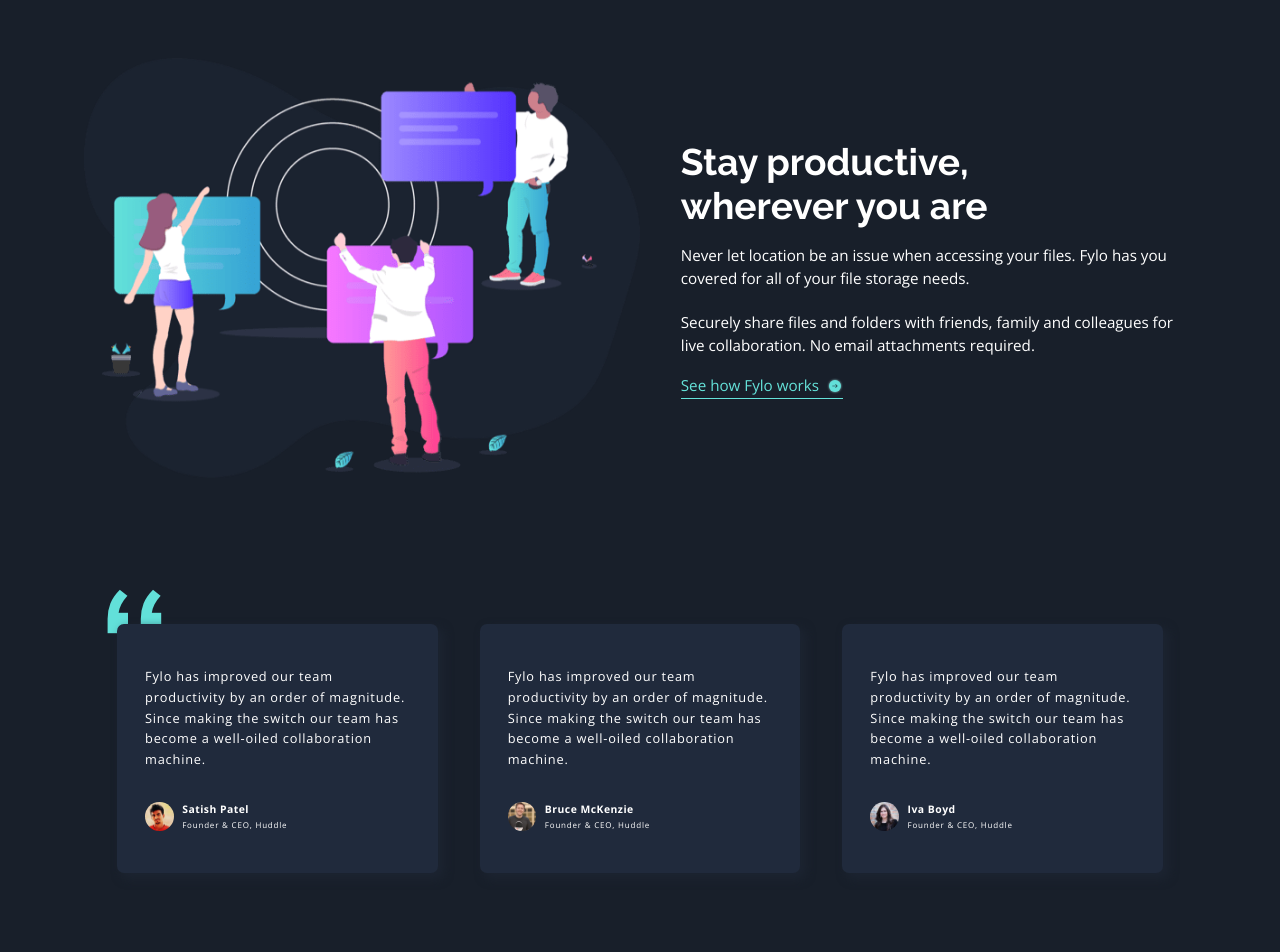
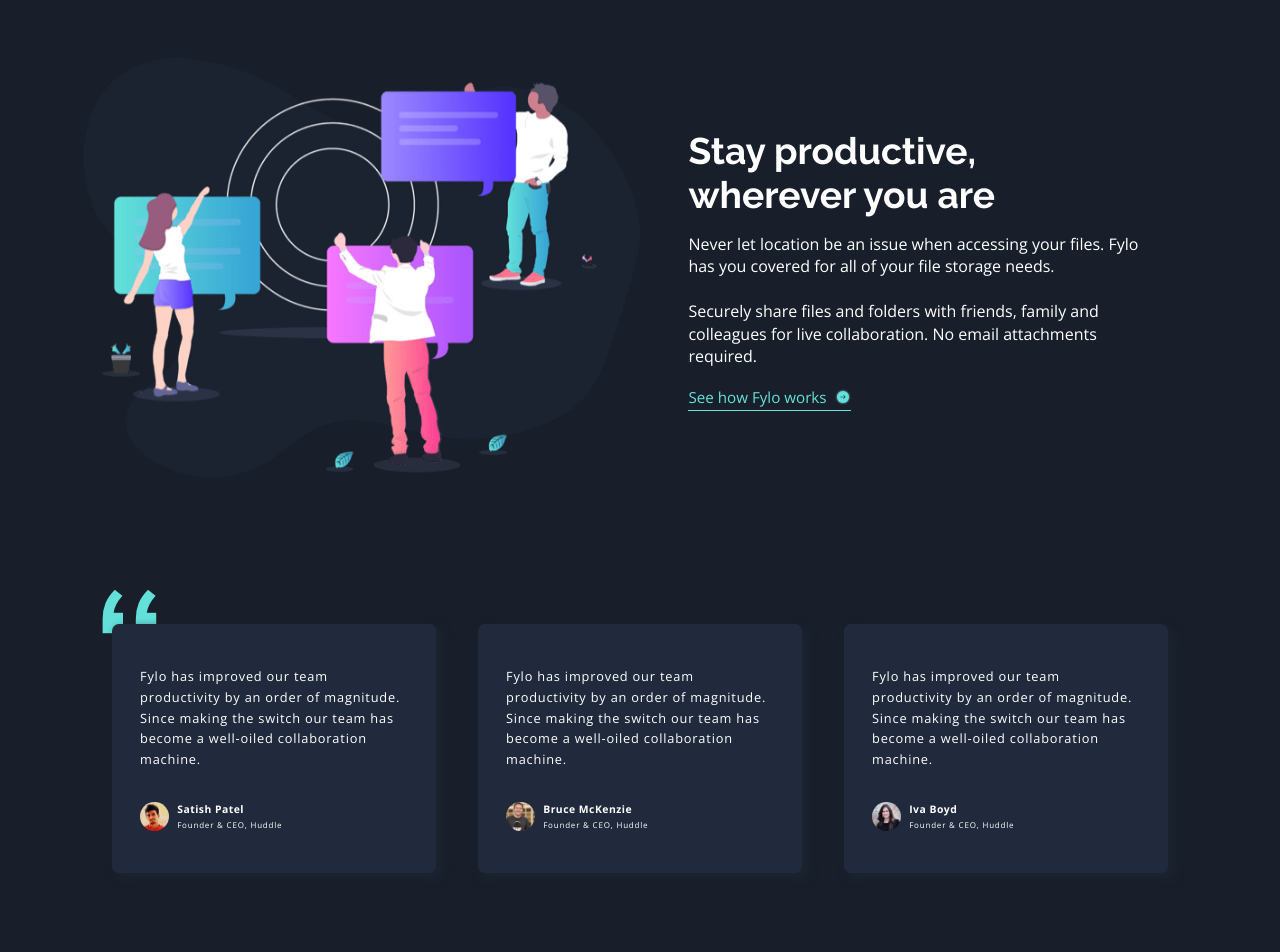
Before and after one commit to jskrnqwerty/frontend-mentor-fylo, a React (Vite) app: page / in a window 1280 px wide. Shown: the part 1880-2832 px from the top of the page. Built offline with nearby package versions, Linux system fonts and the light colour scheme.

Commit message:
minor changes

```diff
--- a/src/scss/abstracts/_placeholders.scss
+++ b/src/scss/abstracts/_placeholders.scss
@@ -7,9 +7,13 @@
   font-size: 1rem;
   color: $text-color;
   background-color: $blue;
+  background-image: linear-gradient(to right, $cyan, $blue);
+  cursor: pointer;
 }
 %button-hover {
   background-color: $cyan;
+  background-image: linear-gradient(to right, $cyan, $cyan);
+
 }
 
 %header-footer-padding {
--- a/src/scss/components/_explanation.scss
+++ b/src/scss/components/_explanation.scss
@@ -1,12 +1,13 @@
 @use "../abstracts/" as *;
 
-$grid-item-width: 90vw;
+// $grid-item-width: 90vw;
 $grid-content-width: calc(20vw + 300px);
 $explanation-text-size: $text-size-8 + 0.15rem;
 
 .explanation {
   display: grid;
-  grid-template-columns: repeat(2, calc(25%));
+  // grid-template-columns: repeat(2, calc(25%));
+  grid-template-columns: repeat(2, 1fr);
   align-items: center;
   justify-content: center;
   max-width: 95vw;
@@ -17,18 +18,18 @@
     justify-self: right;
 
     &_img {
-      max-width: $grid-item-width;
+      max-width: 600px;
       width: $grid-content-width;
     }
   }
 
   &_info {
-    padding-left: calc(1vw + 2em);
     display: flex;
     flex-direction: column;
+    padding-left: calc(3vw + 10px);
     text-align: left;
-    max-width: $grid-content-width;
-    width: calc($grid-content-width - 1vw);
+    max-width: calc($grid-content-width - 3vw);
+    // width: $grid-content-width;
 
     &_heading {
       max-width: 20rem;
@@ -38,6 +39,7 @@
     &_text {
       @extend %medium-text;
       margin: 0.7rem 0;
+      font-size: 1rem;
     }
 
     &_how-fylo-works {
--- a/src/scss/components/_testimonials.scss
+++ b/src/scss/components/_testimonials.scss
@@ -2,9 +2,11 @@
 
 
 .testimonials {
-  max-width: calc(70vw + 150px);
+  max-width: 90vw;
+  width: calc(20vw + 800px);
   margin: auto;
   display: flex;
+  justify-content: center;
   gap: 3em;
   text-align: left;
   position: relative;
@@ -54,6 +56,18 @@
     }
   }
 
+  @media screen and ((max-width: 1439px) and (min-width: calc($mobile-screen - 1px))) {
+
+      // max-width: calc(75vw + 100px);
+      // max-width: 100vw;
+      // margin: auto;
+      // display: flex;
+      // gap: 6em;
+      // text-align: left;
+      // position: relative;
+      // margin-bottom: $block-bottom-margin;
+  }
+
   @media screen and (max-width: $mobile-screen) {
     flex-direction: column;
     max-width: calc($max-width-vw - 130px);
--- a/src/scss/styles.css
+++ b/src/scss/styles.css
@@ -4,10 +4,13 @@
   font-size: 1rem;
   color: hsl(0, 0%, 100%);
   background-color: hsl(198, 60%, 50%);
+  background-image: linear-gradient(to right, hsl(176, 68%, 64%), hsl(198, 60%, 50%));
+  cursor: pointer;
 }
 
 .intro_get-started:hover, .early-access-block .early-access_form_button:hover {
   background-color: hsl(176, 68%, 64%);
+  background-image: linear-gradient(to right, hsl(176, 68%, 64%), hsl(176, 68%, 64%));
 }
 
 .header, .footer {
@@ -108,7 +111,7 @@
 
 .explanation {
   display: grid;
-  grid-template-columns: repeat(2, 25%);
+  grid-template-columns: repeat(2, 1fr);
   align-items: center;
   justify-content: center;
   max-width: 95vw;
@@ -119,16 +122,15 @@
   justify-self: right;
 }
 .explanation_image_img {
-  max-width: 90vw;
+  max-width: 600px;
   width: calc(20vw + 300px);
 }
 .explanation_info {
-  padding-left: calc(1vw + 2em);
   display: flex;
   flex-direction: column;
+  padding-left: calc(3vw + 10px);
   text-align: left;
-  max-width: calc(20vw + 300px);
-  width: calc(20vw + 300px - 1vw);
+  max-width: calc(20vw + 300px - 3vw);
 }
 .explanation_info_heading {
   max-width: 20rem;
@@ -136,6 +138,7 @@
 }
 .explanation_info_text {
   margin: 0.7rem 0;
+  font-size: 1rem;
 }
 .explanation_info_how-fylo-works {
   text-decoration: none;
@@ -439,9 +442,11 @@
 }
 
 .testimonials {
-  max-width: calc(70vw + 150px);
+  max-width: 90vw;
+  width: calc(20vw + 800px);
   margin: auto;
   display: flex;
+  justify-content: center;
   gap: 3em;
   text-align: left;
   position: relative;
```
Also changed, not shown: 1 other file (tests, documents, lock files or other folders).
